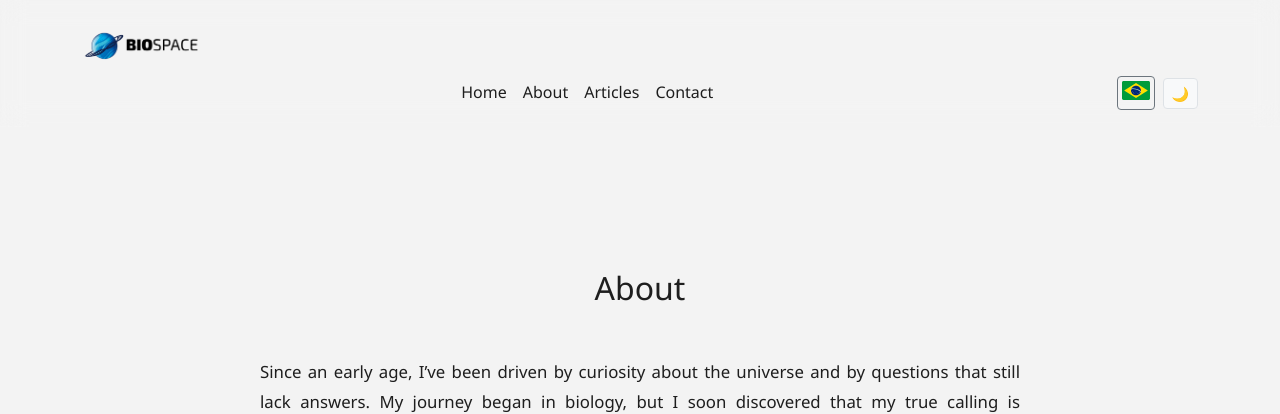
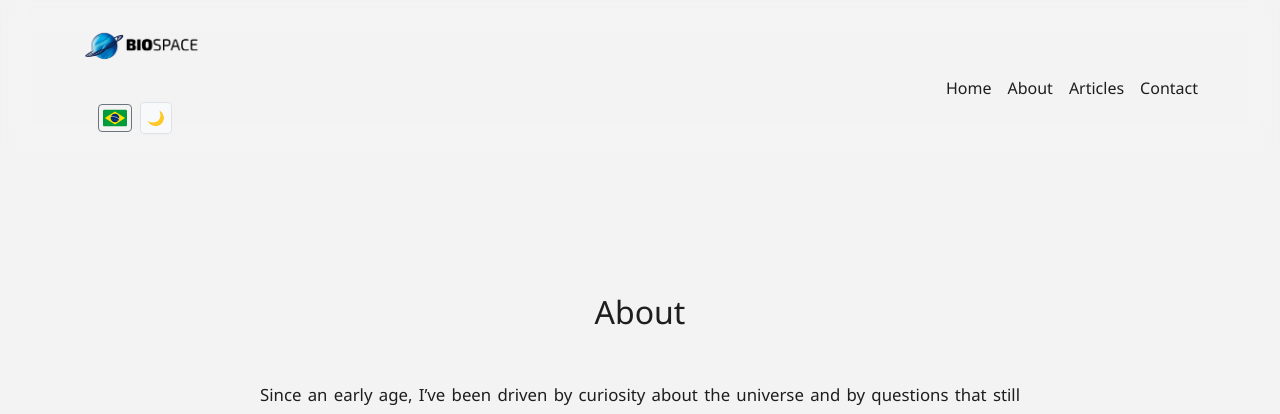
Before and after one commit to renaanc/biospace, a Django app: page /en/about/ in a window 1280 px wide. Shown: the top 414 px of the page. Run offline with Django 5.2, Linux system fonts and the light colour scheme; some libraries are stand-ins or nearby versions.

Commit message:
update base.html3

```diff
--- a/templates/core/base.html
+++ b/templates/core/base.html
@@ -28,44 +28,46 @@
 <header class="site-header py-3">
   <div class="container d-flex align-items-center justify-content-between flex-wrap">
 
-    <div class="d-flex align-items-center gap-2">
-      <a href="/" class="site-logo d-flex align-items-center">
-        <img src="{% static 'images/logo-placeholder.png' %}" alt="Biospace logo" class="logo-img logo-light" height="70">
-        <img src="{% static 'images/logo-placeholder-dark.png' %}" alt="Biospace logo" class="logo-img logo-dark" height="70">
+    <div class="d-flex align-items-center">
+      <a href="/" class="site-logo d-flex align-items-center text-decoration-none">
+        <img src="{% static 'images/logo-placeholder.png' %}" alt="Biospace logo" class="logo-img logo-light" height="60">
+        <img src="{% static 'images/logo-placeholder-dark.png' %}" alt="Biospace logo" class="logo-img logo-dark" height="60">
       </a>
     </div>
 
-    <nav class="d-flex align-items-center gap-2 gap-md-4 ms-auto">
-
-      <ul class="d-flex list-unstyled mb-0 gap-3 flex-wrap justify-content-end">
+    <nav class="d-flex align-items-center ms-auto">
+      <ul class="d-flex list-unstyled mb-0 gap-3 flex-wrap align-items-center">
         <li><a href="/" class="text-decoration-none">{% trans "Home" %}</a></li>
         <li><a href="/about" class="text-decoration-none">{% trans "About" %}</a></li>
         <li><a href="{% url 'articles:article_list' %}" class="text-decoration-none">{% trans "Articles" %}</a></li>
         <li><a href="/contact" class="text-decoration-none">{% trans "Contact" %}</a></li>
       </ul>
+    </nav>
 
-      <div class="d-flex align-items-center gap-2">
-        <form action="{% url 'set_language' %}" method="post" class="m-0">
+    <div class="d-flex align-items-center gap-2 ms-3">
+        <form action="{% url 'set_language' %}" method="post" class="m-0 d-flex align-items-center">
           {% csrf_token %}
           <input type="hidden" name="next" value="{{ request.get_full_path }}">
           {% if request.LANGUAGE_CODE == 'pt-br' or request.LANGUAGE_CODE == 'pt_BR' %}
             <input type="hidden" name="language" value="en">
-            <button type="submit" class="btn btn-outline-secondary btn-sm p-1">
-              <img src="{% static 'flags/united-states-flag-icon.svg' %}" width="28">
+            <button type="submit" class="btn btn-outline-secondary btn-sm d-flex align-items-center p-1">
+              <img src="{% static 'flags/united-states-flag-icon.svg' %}" width="24" height="18">
             </button>
           {% else %}
             <input type="hidden" name="language" value="pt-br">
-            <button type="submit" class="btn btn-outline-secondary btn-sm p-1">
-              <img src="{% static 'flags/brazil-flag-icon.svg' %}" width="28">
+            <button type="submit" class="btn btn-outline-secondary btn-sm d-flex align-items-center p-1">
+              <img src="{% static 'flags/brazil-flag-icon.svg' %}" width="24" height="18">
             </button>
           {% endif %}
         </form>
 
-        <button id="theme-toggle" class="btn btn-light btn-sm border">🌙</button>
-      </div>
-    </nav>
+        <button id="theme-toggle" class="btn btn-light btn-sm border d-flex align-items-center justify-content-center" style="width: 32px; height: 32px;">
+          🌙
+        </button>
+    </div>
 
-  </div> </header>
+  </div>
+</header>
 
 <main>
   {% block content %}{% endblock %}
```
